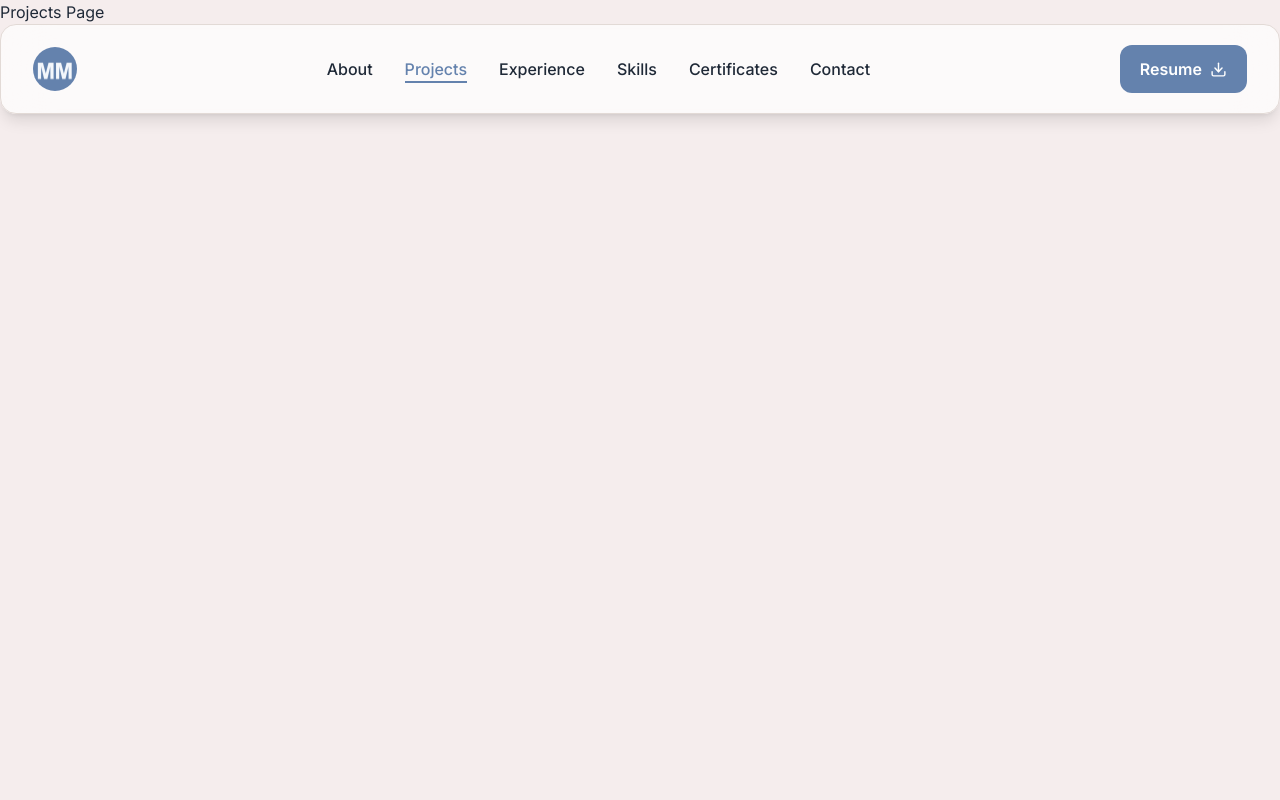
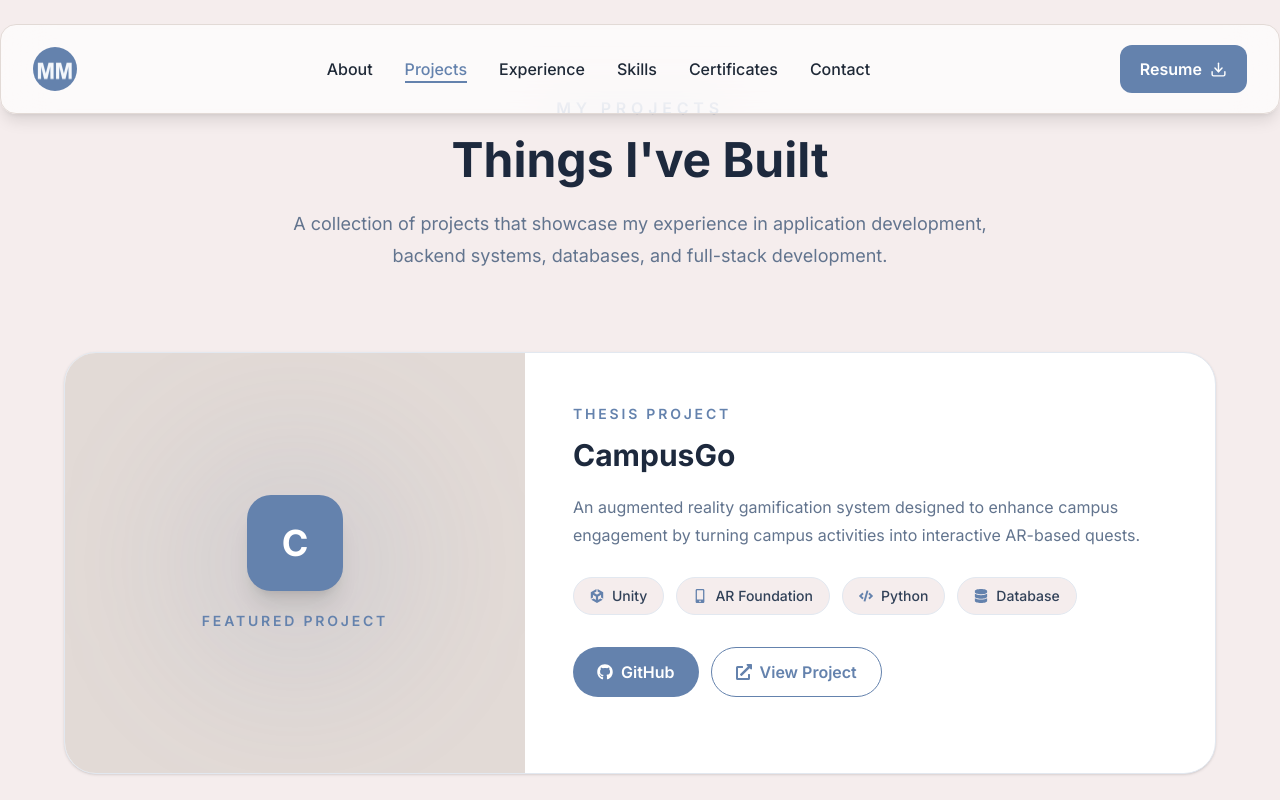
Before and after one commit to Maricar-Mangulabnan/My-Portfolio, a React (Vite) app in the folder frontend/: page /projects in a window 1280 px wide. Shown: the top 800 px of the page. Built offline with nearby package versions, Linux system fonts and the light colour scheme.

Commit message:
Project page

```diff
--- a/frontend/src/pages/Projects.jsx
+++ b/frontend/src/pages/Projects.jsx
@@ -1,5 +1,220 @@
+import { motion } from "framer-motion";
+import {
+  FaGithub,
+  FaExternalLinkAlt,
+  FaMobileAlt,
+  FaDatabase,
+  FaCode,
+} from "react-icons/fa";
+
+import {
+  SiUnity,
+  SiReact,
+  SiNodedotjs,
+  SiExpress,
+  SiTailwindcss,
+  SiPhp,
+  SiMysql,
+  SiBootstrap,
+  SiJavascript,
+} from "react-icons/si";
+
+const projects = [
+  {
+    title: "CampusGo",
+    subtitle: "Thesis Project",
+    description:
+      "An augmented reality gamification system designed to enhance campus engagement by turning campus activities into interactive AR-based quests.",
+    technologies: [
+      { name: "Unity", icon: <SiUnity /> },
+      { name: "AR Foundation", icon: <FaMobileAlt /> },
+      { name: "Python", icon: <FaCode /> },
+      { name: "Database", icon: <FaDatabase /> },
+    ],
+    type: "Featured Project",
+    featured: true,
+    github: "#",
+    demo: "#",
+  },
+
+  {
+    title: "AirBank",
+    subtitle: "Full-Stack Mobile Application",
+    description:
+      "A mobile banking application developed using Flutter's Cupertino widgets for the frontend and a connected backend system for handling application logic and data.",
+    technologies: [
+      { name: "Flutter", icon: <FaMobileAlt /> },
+      { name: "Cupertino", icon: <FaMobileAlt /> },
+      { name: "Backend", icon: <FaCode /> },
+      { name: "Database", icon: <FaDatabase /> },
+    ],
+    type: "Mobile + Backend",
+    github: "#",
+    demo: "#",
+  },
+
+  {
+    title: "Point of Sale System",
+    subtitle: "Web Application",
+    description:
+      "A point of sale system developed to manage sales and store information using a PHP backend, MySQL database, and Bootstrap-based interface.",
+    technologies: [
+      { name: "PHP", icon: <SiPhp /> },
+      { name: "MySQL", icon: <SiMysql /> },
+      { name: "Bootstrap", icon: <SiBootstrap /> },
+    ],
+    type: "Web Application",
+    github: "#",
+    demo: "#",
+  },
+
+  {
+    title: "Portfolio Website",
+    subtitle: "Personal Project",
+    description:
+      "A personal developer portfolio built to showcase my projects, technical skills, experience, and background while demonstrating my frontend and backend development skills.",
+    technologies: [
+      { name: "React", icon: <SiReact /> },
+      { name: "Node.js", icon: <SiNodedotjs /> },
+      { name: "Express", icon: <SiExpress /> },
+      { name: "Tailwind CSS", icon: <SiTailwindcss /> },
+    ],
+    type: "Full Stack",
+    github: "#",
+    demo: "#",
+  },
+];
+
 const Projects = () => {
-  return <h1>Projects Page</h1>;
+  return (
+    <section className="min-h-screen bg-[#F5EDED] px-6 py-24">
+      <div className="mx-auto max-w-6xl">
+        {/* Heading */}
+        <motion.div
+          initial={{ opacity: 0, y: 30 }}
+          whileInView={{ opacity: 1, y: 0 }}
+          transition={{ duration: 0.6 }}
+          viewport={{ once: true }}
+          className="mx-auto mb-20 max-w-3xl text-center"
+        >
+          <p className="font-semibold uppercase tracking-[0.3em] text-[#6482AD]">
+            MY PROJECTS
+          </p>
+
+          <h1 className="mt-4 text-4xl font-bold text-slate-800 md:text-5xl">
+            Things I've Built
+          </h1>
+
+          <p className="mt-6 text-lg leading-8 text-slate-500">
+            A collection of projects that showcase my experience in application
+            development, backend systems, databases, and full-stack development.
+          </p>
+        </motion.div>
+
+        {/* Projects */}
+        <div className="space-y-10">
+          {projects.map((project, index) => (
+            <motion.article
+              key={project.title}
+              initial={{
+                opacity: 0,
+                y: 40,
+              }}
+              whileInView={{
+                opacity: 1,
+                y: 0,
+              }}
+              transition={{
+                duration: 0.6,
+                delay: index * 0.1,
+              }}
+              viewport={{
+                once: true,
+                amount: 0.2,
+              }}
+              whileHover={{
+                y: -5,
+              }}
+              className={`overflow-hidden rounded-[32px] border border-slate-200 bg-white shadow-sm transition-all duration-300 hover:border-[#6482AD]/40 hover:shadow-xl ${
+                project.featured ? "lg:grid lg:grid-cols-5" : ""
+              }`}
+            >
+              {/* Project Visual */}
+              <div
+                className={`relative flex min-h-[260px] items-center justify-center overflow-hidden bg-[#E2DAD6] ${
+                  project.featured ? "lg:col-span-2 lg:min-h-[420px]" : ""
+                }`}
+              >
+                <div className="absolute h-64 w-64 rounded-full bg-[#6482AD]/10 blur-3xl" />
+
+                <div className="relative text-center">
+                  <div className="mx-auto flex h-24 w-24 items-center justify-center rounded-3xl bg-[#6482AD] text-4xl font-bold text-white shadow-xl">
+                    {project.title.charAt(0)}
+                  </div>
+
+                  <p className="mt-5 text-sm font-semibold uppercase tracking-[0.2em] text-[#6482AD]">
+                    {project.type}
+                  </p>
+                </div>
+              </div>
+
+              {/* Project Content */}
+              <div
+                className={`p-8 md:p-10 ${
+                  project.featured ? "lg:col-span-3 lg:p-12" : ""
+                }`}
+              >
+                <span className="text-sm font-semibold uppercase tracking-[0.2em] text-[#6482AD]">
+                  {project.subtitle}
+                </span>
+
+                <h2 className="mt-3 text-3xl font-bold text-slate-800">
+                  {project.title}
+                </h2>
+
+                <p className="mt-5 max-w-2xl leading-7 text-slate-500">
+                  {project.description}
+                </p>
+
+                {/* Technologies */}
+                <div className="mt-7 flex flex-wrap gap-3">
+                  {project.technologies.map((technology) => (
+                    <div
+                      key={technology.name}
+                      className="flex items-center gap-2 rounded-full border border-slate-200 bg-[#F5EDED] px-4 py-2 text-sm font-medium text-slate-700"
+                    >
+                      <span className="text-[#6482AD]">{technology.icon}</span>
+
+                      {technology.name}
+                    </div>
+                  ))}
+                </div>
+
+                {/* Buttons */}
+                <div className="mt-8 flex flex-wrap gap-3">
+                  <a
+                    href={project.github}
+                    className="inline-flex items-center gap-2 rounded-full bg-[#6482AD] px-6 py-3 font-semibold text-white transition-all duration-300 hover:-translate-y-1 hover:shadow-lg"
+                  >
+                    <FaGithub />
+                    GitHub
+                  </a>
+
+                  <a
+                    href={project.demo}
+                    className="inline-flex items-center gap-2 rounded-full border border-[#6482AD] px-6 py-3 font-semibold text-[#6482AD] transition-all duration-300 hover:-translate-y-1 hover:bg-[#6482AD] hover:text-white"
+                  >
+                    <FaExternalLinkAlt />
+                    View Project
+                  </a>
+                </div>
+              </div>
+            </motion.article>
+          ))}
+        </div>
+      </div>
+    </section>
+  );
 };
 
 export default Projects;
```
